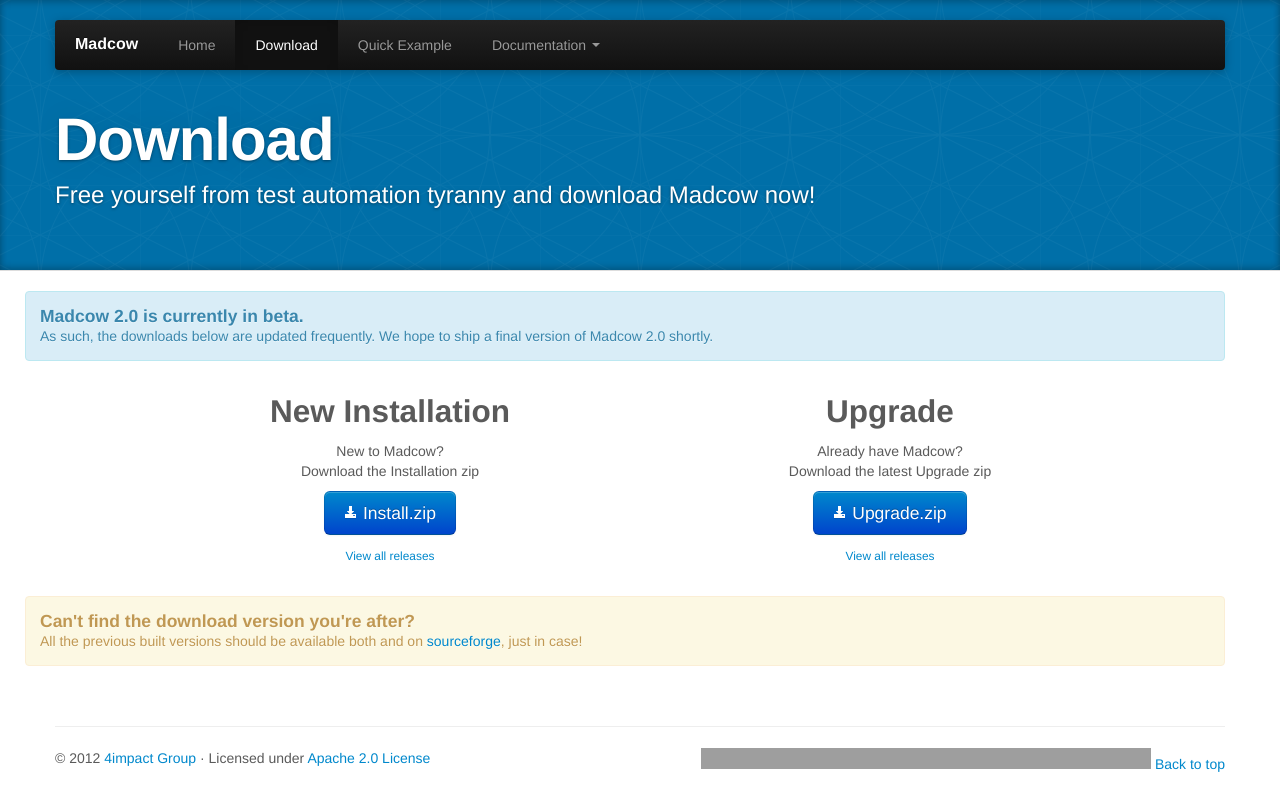
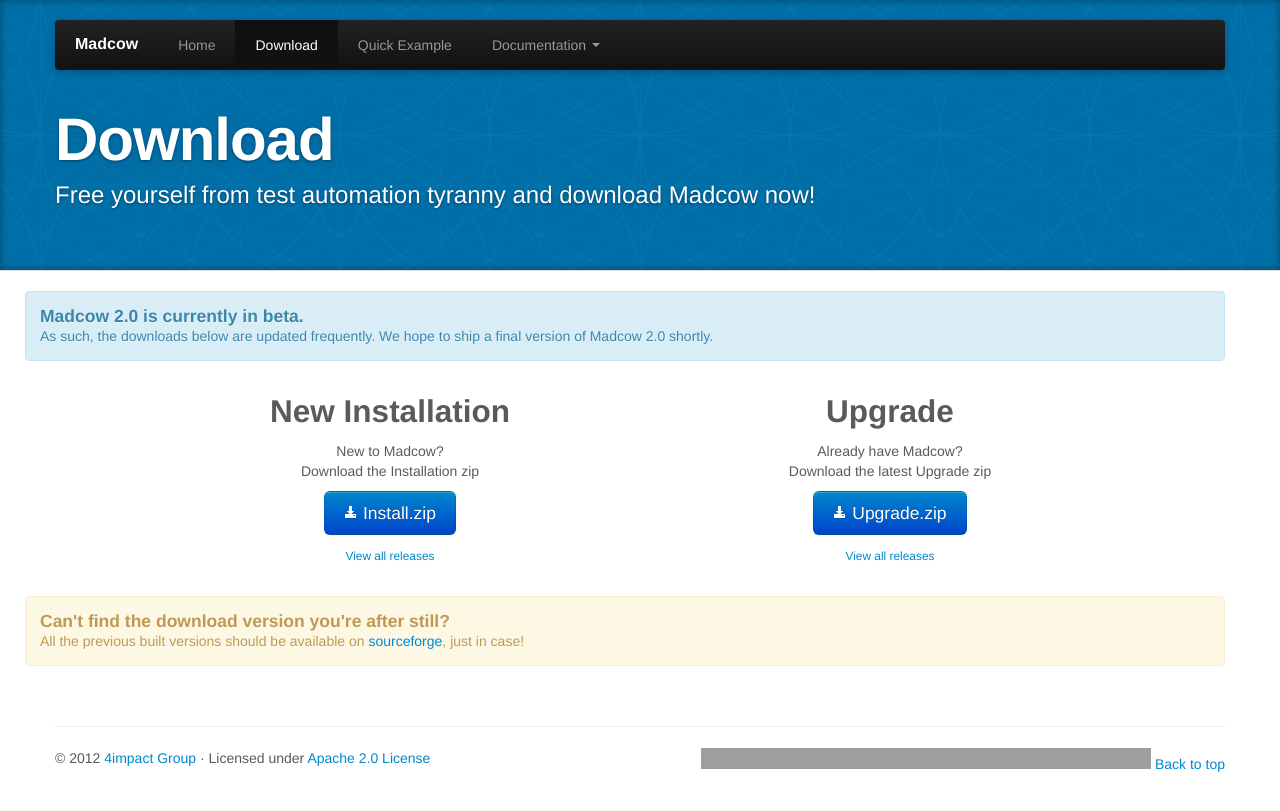
Before and after one commit to 4impact/madcow, a Jekyll site: the page built from download.html, in a window 1280 px wide, cut to the strip 0-811 px from the top of the page. Built offline with Jekyll 4.4.1, drawn with Linux system fonts in a browser that asks for light colours; grey boxes are pictures that could not be loaded.

Commit message:
updating sourceforge ref

```diff
--- a/download.html
+++ b/download.html
@@ -41,7 +41,7 @@
 
 <div class="row">
     <div class="alert alert-block">
-        <h4>Can't find the download version you're after? </h4>
-        All the previous built versions should be available both and on <a href="https://sourceforge.net/projects/madcow2/files">sourceforge</a>, just in case!
+        <h4>Can't find the download version you're after still? </h4>
+        All the previous built versions should be available on <a href="https://sourceforge.net/projects/madcow2/files">sourceforge</a>, just in case!
     </div>
 </div>
```
